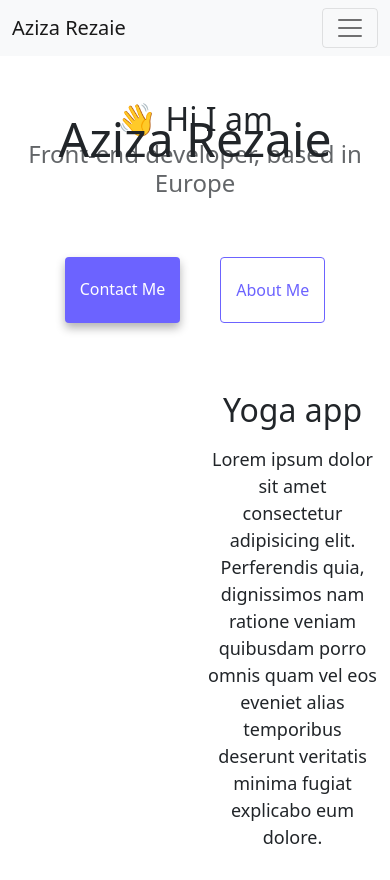
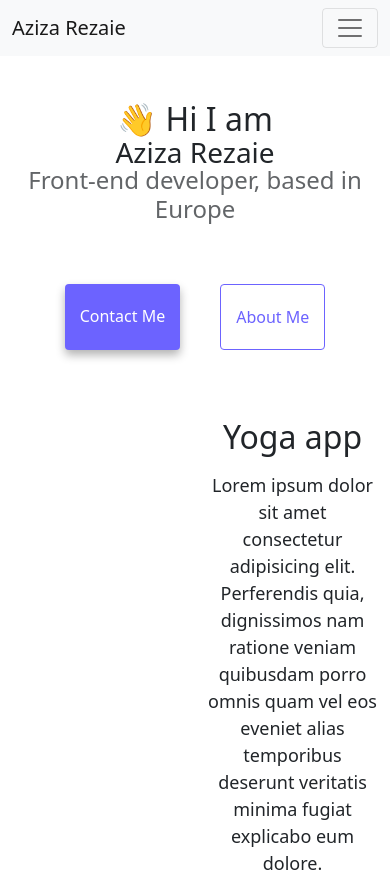
Before and after one commit to kabul2022/about-me, a website: page index.html in a window 390 px wide. Shown: the top 880 px of the page. Drawn offline with nearby package versions, Linux system fonts and the light colour scheme.

```diff
--- a/style.css
+++ b/style.css
@@ -93,8 +93,8 @@
 
 @media( max-width:576px){
   h1{
-    font-size: 48px;
-    line-height: 1.5px;
+    font-size: 28px;
+    line-height: 1;
   }
   h2{
     font-size: 32px;
```
